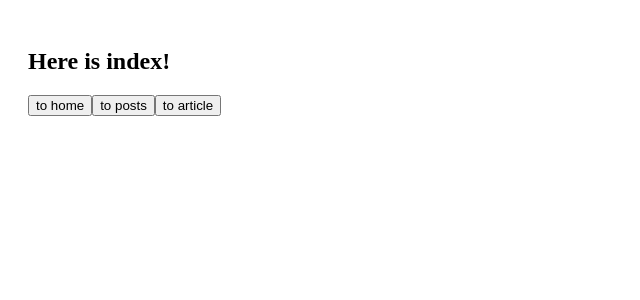
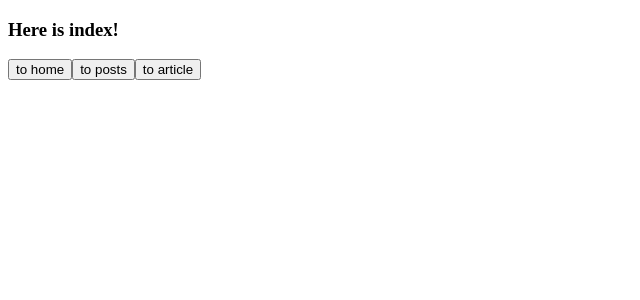
Before and after one commit to pbakabane/react-practice, a React (Vite) app: page / in a window 1280 px wide. Shown: the top 300 px of the page, without its empty margins (0-640 px from the left). Built offline with nearby package versions, Linux system fonts and the light colour scheme.

Commit message:
feature/14 /index関連のディレクトリ構成見直し

```diff
--- a/src/pages/Index.tsx
+++ /dev/null
@@ -1,19 +0,0 @@
-// import { Link } from 'react-router';
-import { useNavigate } from "react-router";
-import { Button } from "../parts/Button";
-
-export const Index = () => {
-  const navigate = useNavigate();
-
-  const handleClick = (path: string) => {
-    navigate(path);
-  };
-  return (
-    <div style={{ padding: "20px" }}>
-      <h2>Here is index!</h2>
-      <Button label='to home' onClick={() => handleClick("/home")} />
-      <Button label='to posts' onClick={() => handleClick("/posts")} />
-      <Button label='to article' onClick={() => handleClick("/article")} />
-    </div>
-  );
-};
--- a/src/pages/article/components/panes/ArticleContentPane.tsx
+++ b/src/pages/article/components/panes/ArticleContentPane.tsx
@@ -10,7 +10,6 @@ export const ArticleContentPane: FC<ArticleContentPaneProps> = ({ articleIds, ha
   <div>
     {articleIds.map((id) => (
       <button key={id} onClick={() => handleClick(id)} style={{ marginRight: "10px" }}>
-        {" "}
         Article {id}
       </button>
     ))}
--- /dev/null
+++ b/src/pages/index/components/Index.tsx
@@ -0,0 +1,16 @@
+import { FC } from "react";
+import { TitlePane } from "./panes/TitlePane";
+import { IndexContentPane } from "./panes/IndexContentPane";
+
+interface IndexProps {
+  onClickHome: () => void;
+  onClickPosts: () => void;
+  onClickArticle: () => void;
+}
+
+export const Index: FC<IndexProps> = ({ onClickHome, onClickPosts, onClickArticle }) => (
+  <div>
+    <TitlePane />
+    <IndexContentPane onClickHome={onClickHome} onClickPosts={onClickPosts} onClickArticle={onClickArticle} />
+  </div>
+);
--- /dev/null
+++ b/src/pages/index/components/panes/IndexContentPane.tsx
@@ -0,0 +1,16 @@
+import { FC } from "react";
+import { Button } from "../../../../parts/Button";
+
+interface IndexContentPaneProps {
+  onClickHome: () => void;
+  onClickPosts: () => void;
+  onClickArticle: () => void;
+}
+
+export const IndexContentPane: FC<IndexContentPaneProps> = ({ onClickHome, onClickPosts, onClickArticle }) => (
+  <div>
+    <Button label='to home' onClick={() => onClickHome()} />
+    <Button label='to posts' onClick={() => onClickPosts()} />
+    <Button label='to article' onClick={() => onClickArticle()} />
+  </div>
+);
--- /dev/null
+++ b/src/pages/index/components/panes/TitlePane.tsx
@@ -0,0 +1,3 @@
+import { FC } from "react";
+
+export const TitlePane: FC = () => <h3>Here is index!</h3>;
--- /dev/null
+++ b/src/pages/index/containers/IndexContainer.tsx
@@ -0,0 +1,19 @@
+import { useNavigate } from "react-router";
+import { Index } from "../components/Index";
+
+export const IndexContainer = () => {
+  const navigate = useNavigate();
+
+  const onClickHome = () => {
+    navigate("/home");
+  };
+
+  const onClickPosts = () => {
+    navigate("/posts");
+  };
+  const onClickArticle = () => {
+    navigate("/article");
+  };
+
+  return <Index onClickHome={onClickHome} onClickPosts={onClickPosts} onClickArticle={onClickArticle} />;
+};
--- a/src/router/Router.tsx
+++ b/src/router/Router.tsx
@@ -1,15 +1,15 @@
 import { Routes, Route } from "react-router";
-import { Index } from "../pages/Index";
 import { PostsContainer } from "../pages/posts/containers/PostsContainer";
 import { PostDetailContainer } from "../pages/posts/containers/PostDetailContainer";
 import { ArticleDetailContainer } from "../pages/article/containers/ArticleDetailContainer";
 import { ArticleContainer } from "../pages/article/containers/ArticleContainer";
 import { HomeContainer } from "../pages/home/containers/HomeContainer";
+import { IndexContainer } from "../pages/index/containers/IndexContainer";
 
 export const Router: React.FC = () => {
   return (
     <Routes>
-      <Route path='/' element={<Index />} />
+      <Route path='/' element={<IndexContainer />} />
       <Route path='/home' element={<HomeContainer />} />
       <Route path='/posts' element={<PostsContainer />}>
         <Route path=':id' element={<PostDetailContainer />} />
```
